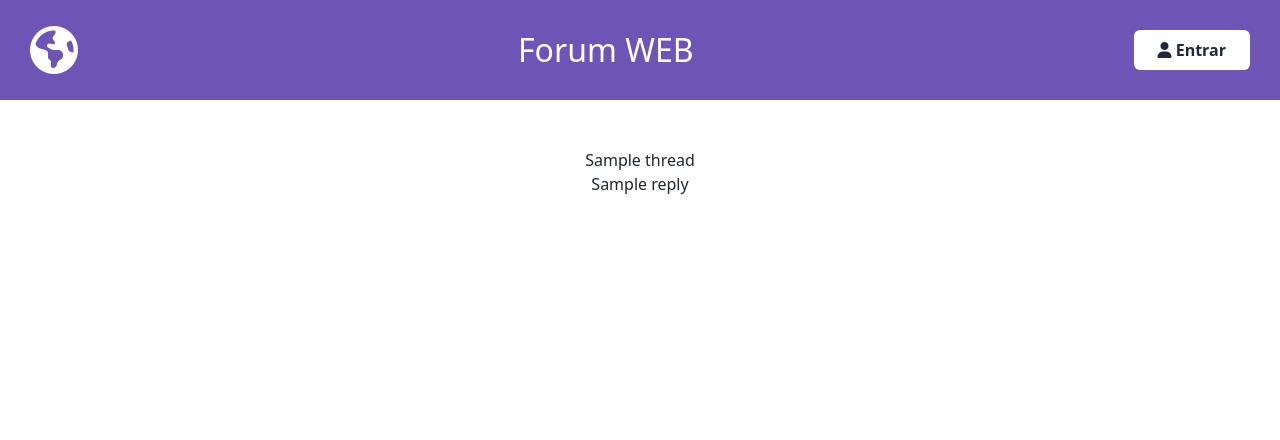
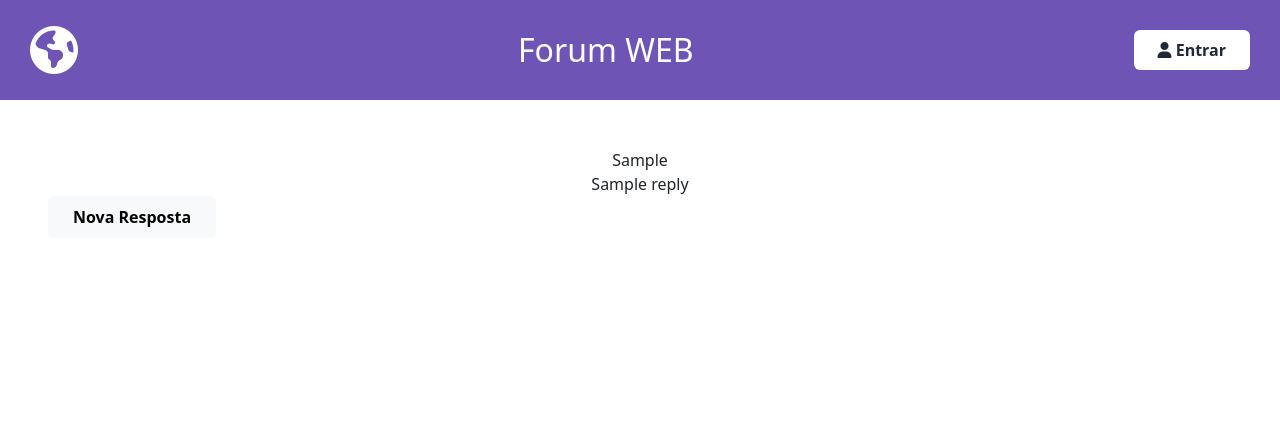
Before and after one commit to BrenoFSales/Forum-Web, a Flask app: template templates/thread.html in a window 1280 px wide. Shown: the top 440 px of the page. Run offline with Flask 3, Linux system fonts and the light colour scheme; the template is opened without the code that fills it: most values are stand-ins (such as "Sample title", 1, 10 or a date in 2020); some libraries are stand-ins or nearby versions.

Commit message:
permitir respostas para threads

```diff
--- a/app.py
+++ b/app.py
@@ -59,8 +59,10 @@
     title: Mapped[str] = mapped_column(nullable=True)
     content: Mapped[str] = mapped_column(nullable=True)
     created_at: Mapped[datetime] = mapped_column(DateTime, default=datetime.utcnow)
-    attachment: Mapped[str] = mapped_column(nullable=True)
+    attachment: Mapped[Optional[str]] = mapped_column(nullable=True)
+
     subforum_id: Mapped[int] = mapped_column(ForeignKey("subforum.id"), nullable=False)
+    subforum: Mapped["Subforum"] = relationship("Subforum", back_populates="posts")
 
     parent_id: Mapped[Optional[int]] = mapped_column(ForeignKey("post.id"), nullable=True)
     replies: Mapped[List["Post"]] = relationship("Post", back_populates="parent", cascade="all, delete-orphan")
@@ -88,7 +90,7 @@
     id: Mapped[int] = mapped_column(primary_key=True)
     name: Mapped[str] = mapped_column(unique=True)
     description: Mapped[str] = mapped_column(nullable=False)
-    posts: Mapped[List["Post"]] = relationship()
+    posts: Mapped[List["Post"]] = relationship("Post", back_populates="subforum")
 
     def __init__(self, name: str, description: str) -> None:
         super().__init__()
@@ -145,7 +147,7 @@
     result = (db.session
         .query(Post)
         .filter(Post.parent_id == None)
-        .order_by(Post.id)
+        .order_by(0 - Post.id) #lmao
         .limit(10)
         .all())
     return render_template("index.html", recent=[post_template(i, linkable=True) for i in result])
@@ -230,7 +232,7 @@
         .all())
     return render_template('perfil.html',recent=[post_template(i, linkable=True) for i in result])
 
-@app.route('/thread/<id>')
+@app.route('/thread/<id>', methods=['GET'])
 def thread(id):
     result = (db.session
         .query(Post)
@@ -240,17 +242,18 @@
         .filter(Post.id == id)
         .first())
 
-    if result is None:
+    if result is None or result.parent_id != None:
         flask.abort(400, "thread não encontrada")
 
     return render_template(
         'thread.html',
-        thread=post_template(result),
+        thread=result,
+        thread_template=post_template(result),
         replies=[post_template(i) for i in result.replies]
     )
 
-@app.route('/<subforum>/newthread', methods=['POST'])
-def new_thread(subforum: str):
+
+def make_new_post_from_form(subforum: str, request: flask.Request, parent_id: int | None = None):
     user = flask_login.current_user
 
     subforum_ = db.session.query(Subforum).filter(Subforum.name == subforum).first()
@@ -270,10 +273,33 @@
         saved = os.path.join('images', uploaded_file.filename)
         uploaded_file.save(os.path.join('assets', saved))
 
-    post = Post(user.id, title, content, subforum_id, saved)
+    # breakpoint()
+    post = Post(
+        user_id     = user.id,
+        title       = title,
+        content     = content,
+        subforum_id = subforum_id,
+        attachment  = saved,
+        parent_id   = parent_id
+    )
     db.session.add(post)
     db.session.commit()
+    return post
+
+@app.route('/<subforum>/newthread', methods=['POST'])
+def new_thread(subforum: str):
+    post = make_new_post_from_form(subforum, request)
     return flask.redirect(flask.url_for('thread', id=post.id))
+
+@app.route('/thread/<int:id>', methods=['POST'])
+def new_reply(id: int):
+    thread = db.session.query(Post).options(joinedload(Post.subforum)).filter(Post.id == id).first()
+    if thread is None or thread.id is None:
+        flask.abort(400, "Thread não pode ser encontrada")
+    if thread.subforum is None:
+        flask.abort(400, "Subforum de thread não pode ser encontrado")
+    post = make_new_post_from_form(thread.subforum.name, request, parent_id=thread.id)
+    return flask.redirect(flask.url_for('thread', id=thread.id))
 
 if __name__ == "__main__":
     app.run(debug=True, host='0.0.0.0', port=5000)
--- a/templates/post.html
+++ b/templates/post.html
@@ -1,6 +1,6 @@
 <div class="d-flex thread w-50 bg-white shadow-xl rounded-lg p-6 m-6 border border-gray-200">
   <div class="linha-conexao"><div class="fim-conexao"></div></div>
-  {% if post.attachment != '' %}
+  {% if post.attachment != '' and post.attachment != None %}
   <img src="{{ url_for('static', filename=post.attachment) }}" class="w-1/4 mr-5 shadow-xl">
   {% endif %}
   <div class="flex-fill">
@@ -16,9 +16,7 @@
       </h3>
     </div>
     <div>
-      <p class="text-gray-700 leading-relaxed mb-3">
-        {{ post.content }}
-      </p>
+      <pre class="text-gray-700 leading-relaxed mb-3">{{ post.content }}</pre>
     </div>
     <div class="mt-2 d-flex justify-content-end">
       <button class="row fs-4" type="button" data-bs-toggle="modal" data-bs-target="#newThreadModal"><i class="fa-solid fa-message"></i></button>
--- a/templates/thread.html
+++ b/templates/thread.html
@@ -4,12 +4,46 @@
 {% block content %}
 <div id="thread-container" class="container p-5">
   <div id="super-thread" class="row justify-content-center">
-  {{ thread | safe }}
+  {{ thread_template | safe }}
   </div>
   <div id="sub-thread" class="m-auto w-75 row justify-content-center">
     {% for i in replies %}
       {{ i | safe}}
     {% endfor %}
   </div>
+  <button id="btnModal" type="button" class="btn btn-light font-semibold py-2 px-4 rounded" data-bs-toggle="modal" data-bs-target="#newReplyModal">Nova Resposta</button>
+</div>
+<!-- todo: transformar em componente? -->
+<div class="modal fade" id="newReplyModal" data-bs-backdrop="static" tabindex="-1" aria-labelledby="newReplyModalLabel" aria-hidden="true">
+  <div class="modal-dialog modal-dialog-centered">
+    <div class="modal-content">
+      <div class="modal-header">
+        <h5 class="modal-title text-white fs-3">Nova Resposta</h5>
+        <button type="button" class="btn-close" data-bs-dismiss="modal" aria-label="Fechar"></button>
+      </div>
+      <form id="newthread-form" method="POST" class="space-y-6" enctype="multipart/form-data" action="{{ url_for('thread', id=thread.id)}}" >
+        <div class="modal-body space-y-4">
+          <div>
+            <input name="title" type="text" placeholder="Titulo da Resposta" required class="w-full p-3 border border-gray-300 rounded-lg focus:outline-none focus:ring-2 focus:ring-indigo-500">
+          </div>
+          <div>
+            <textarea name="content" placeholder="Conteudo..." required rows="6" class="w-full p-3 border border-gray-300 rounded-lg focus:outline-none focus:ring-2 focus:ring-indigo-500 resize-none"></textarea>
+          </div>
+          <div>
+            <label for="attachment" class="block text-sm font-medium text-gray-700">Anexar Arquivo</label>
+            <input name="attachment" type="file" id="attachment" class="w-full text-sm text-gray-700 py-2 px-3 border border-gray-300 rounded-lg focus:outline-none focus:ring-2 focus:ring-indigo-500 mt-2">
+          </div>
+        </div>
+
+        <div class="modal-footer space-x-4">
+          <button type="button" class="bg-gray-500 hover:bg-gray-400 text-white py-2 px-4 rounded-lg" data-bs-dismiss="modal">Cancelar</button>
+          <button type="submit" class="submitModal hover:bg-indigo-600 text-white py-2 px-4 rounded-lg">
+            Criar Reposta
+          </button>
+        </div>
+      </form>
+
+    </div>
+  </div>
 </div>
 {% endblock %}
```
